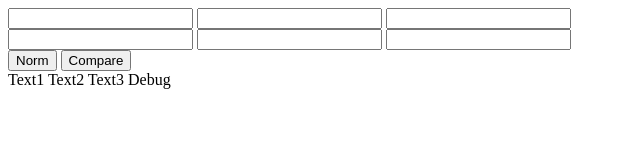
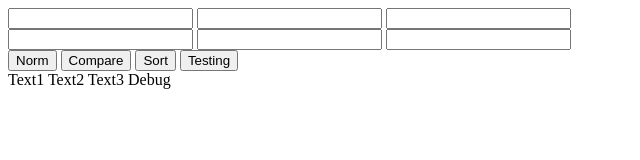
Before and after one commit to susamobus/test, a plain HTML site: page index.html in a window 1280 px wide. Shown: the whole page, without its empty margins (0-640 px from the left). Drawn offline with Linux system fonts and the light colour scheme.

Commit message:
Update index.html

```diff
--- a/index.html
+++ b/index.html
@@ -19,6 +19,8 @@
     <div>
       <button onclick="Submit1()">Norm</button>
       <button onclick="Submit2()">Compare</button>
+      <button onclick="Submit3()">Sort</button>
+      <button onclick="Submit4()">Testing</button>
     </div>
     <div>
       <span id="text1">Text1</span>
```
